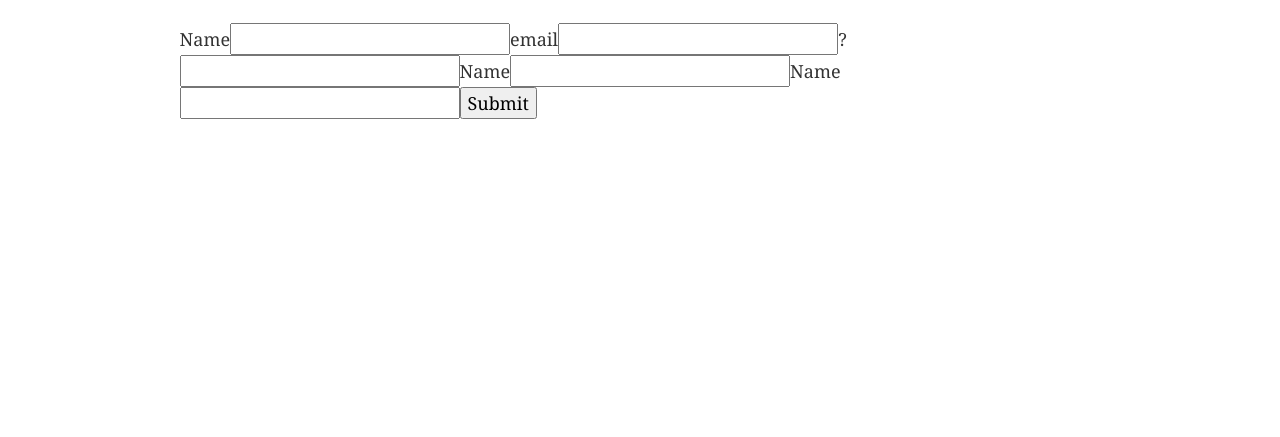
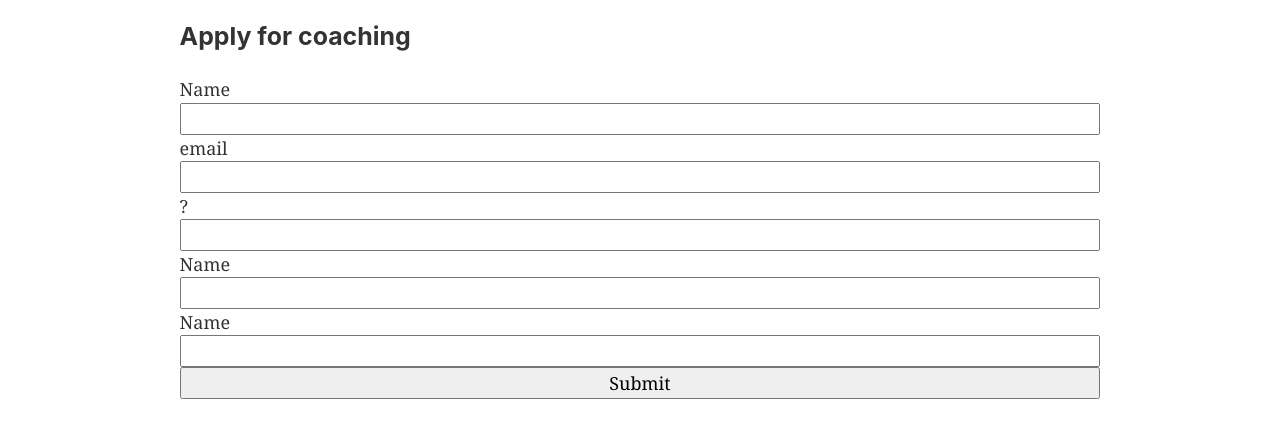
Before and after one commit to jbull328/gatsby-ecommerce-demo, a Gatsby site: page /applicationForm in a window 1280 px wide. Shown: the part 85-522 px from the top of the page. Built offline with nearby package versions, Linux system fonts and the light colour scheme; Gatsby itself is replaced by a stand-in of ours; some packages are replaced by stand-ins of ours.

Commit message:
Added netlify form support

```diff
--- a/src/components/Products/SkuCard.js
+++ b/src/components/Products/SkuCard.js
@@ -40,7 +40,7 @@ const SkuCard = class extends React.Component {
         event.preventDefault()
         const { error } = await this.props.stripe.redirectToCheckout({
             items: [{ sku, quantity }],
-            successUrl: `http://localhost:8000/success/`,
+            successUrl: `http://localhost:8000/purchaseSuccess/`,
             cancelUrl: `http://localhost:8000/advanced`,
         })
 
--- a/src/pages/applicationForm.js
+++ b/src/pages/applicationForm.js
@@ -1,12 +1,24 @@
 import React from "react"
 import Layout from "../components/layout"
 
+const intrestForm = {
+    display: 'flex',
+    flexDirection: 'column'
+}
+
+const infoBlock = {
+
+}
 
 const ApplicationForm = () => (
   <Layout>
 
     <div>
-        <form>
+        <div style={infoBlock}>
+            <h3>Apply for coaching</h3>
+            <p></p>
+        </div>
+        <form style={intrestForm} name="coachingSignUp" method="POST" data-netlify="true">
             <label>Name</label>
             <input type="text" name="name" />
             <label>email</label>
```
Also changed, not shown: src/pages/purchaseSuccess.js (renamed from src/pages/success.js).
